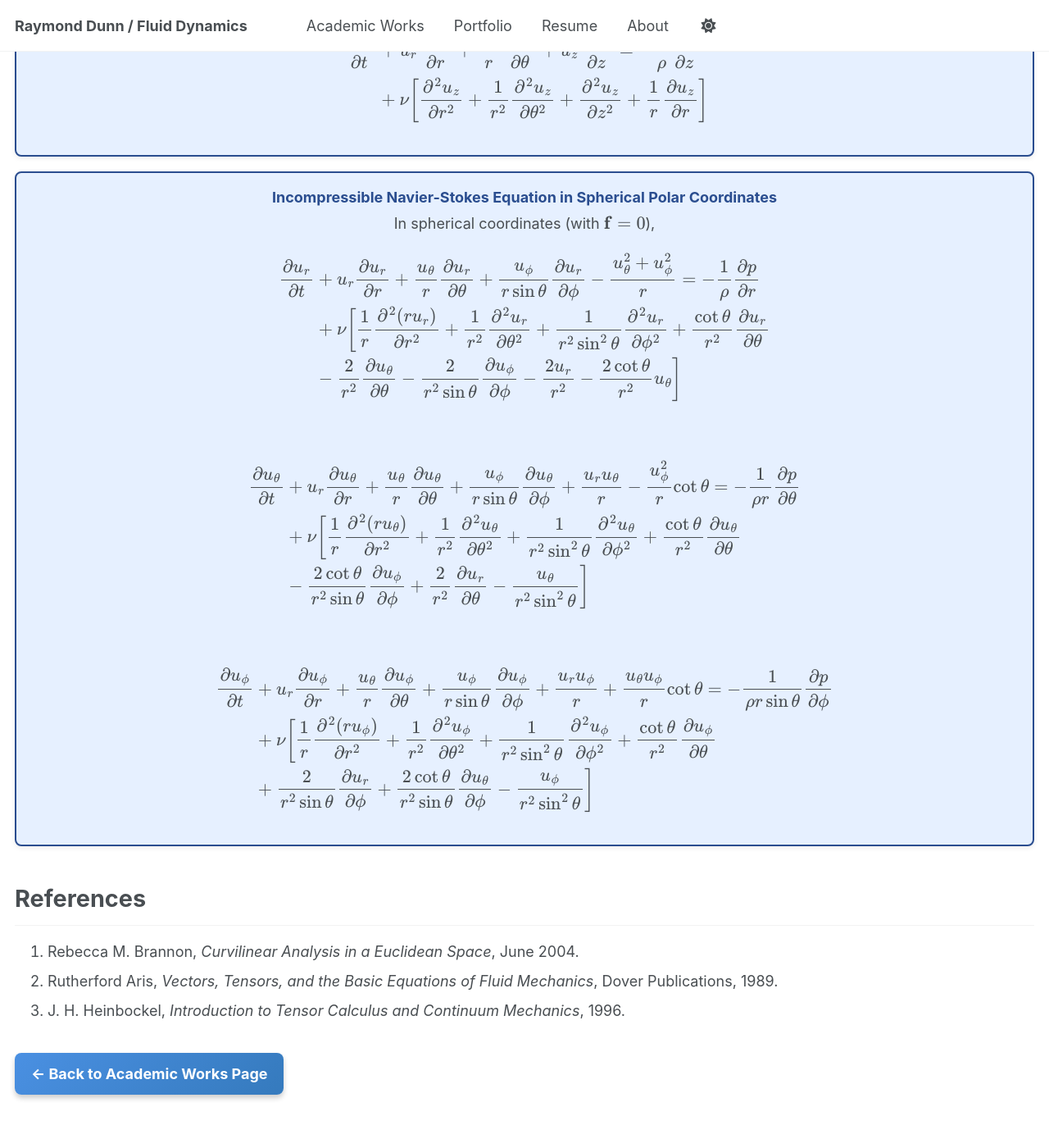
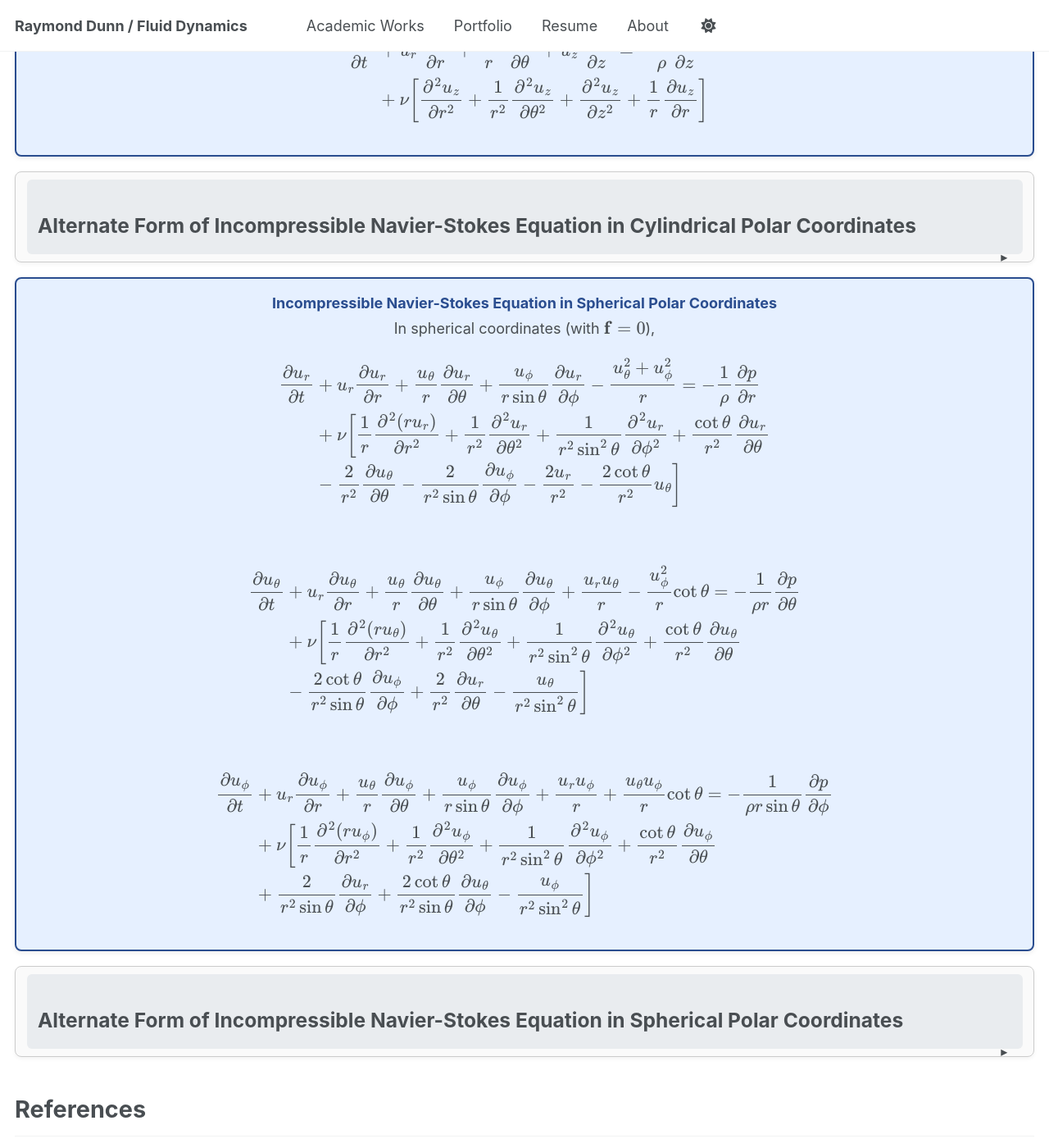
Before and after one commit to Raymond-gif/Raymond-gif.github.io, a Jekyll site: the page built from _academics/tensorcalculus.md, in a window 1280 px wide and 1400 px high, scrolled down 24408 px. Shown: the whole window at 82% size. Built offline with Jekyll 4.4.1, drawn with Linux system fonts in a browser that asks for light colours; a script that is not in the unit is left out; part of the change alters nothing that is shown.

Commit message:
im not sure what i did

```diff
--- a/_academics/tensorcalculus.md
+++ b/_academics/tensorcalculus.md
@@ -1161,6 +1161,30 @@ $$\begin{align*}
   </div>
 </div>
 
+<details class="custom-collapse" >
+  <summary><h3> Alternate Form of Incompressible Navier-Stokes Equation in Cylindrical Polar Coordinates </h3></summary>
+  <div class="collapse-content">
+
+In cylindrical coordinates (with \( \mathbf{f}=0 \)),
+
+$$\begin{align*}
+    \dfrac{\partial u_r}{\partial t} &+ u_r \dfrac{\partial u_r}{\partial r} + \dfrac{u_\theta}{r}\dfrac{\partial u_r}{\partial \theta} + u_z \dfrac{\partial u_r}{\partial z}-\dfrac{u_\theta^2}{r} = -\dfrac{1}{\rho} \dfrac{\partial p}{\partial r} \\
+    &+ \nu \bigg\{ \dfrac{\partial}{\partial r} \left[ \dfrac{1}{r} \dfrac{\partial}{\partial r} (r u_r) \right] + \dfrac{1}{r^2} \dfrac{\partial^2 u_r}{\partial \theta^2} + \dfrac{\partial^2 u_r}{\partial z^2} - \dfrac{2}{r^2} \dfrac{\partial u_\theta}{\partial \theta} \bigg\}
+\end{align*}$$
+<br>
+$$\begin{align*}
+    \dfrac{\partial u_\theta}{\partial t} &+u_r \dfrac{\partial u_\theta}{\partial r} + \dfrac{u_\theta}{r} \dfrac{\partial u_\theta}{\partial \theta} + u_z \dfrac{\partial u_\theta}{\partial z} + \dfrac{u_r u_\theta}{r} = -\dfrac{1}{\rho r} \dfrac{\partial p}{\partial \theta} \\
+    &+ \nu \bigg\{ \dfrac{\partial}{\partial r} \left[ \dfrac{1}{r} \dfrac{\partial}{\partial r} (r u_\theta) \right] + \dfrac{1}{r^2} \dfrac{\partial^2 u_\theta}{\partial \theta^2} + \dfrac{\partial^2 u_\theta}{\partial z^2} + \dfrac{2}{r^2} \dfrac{\partial u_r}{\partial \theta}\bigg\}
+\end{align*}$$
+<br>
+$$\begin{align*}
+    \dfrac{\partial u_z}{\partial t} &+ u_r \dfrac{\partial u_z}{\partial r} + \dfrac{u_\theta}{r} \dfrac{\partial u_z}{\partial \theta} + u_z\dfrac{\partial u_z}{\partial z} = - \dfrac{1}{\rho} \dfrac{\partial p}{\partial z}  \\
+    &+ \nu \bigg\{ \dfrac{1}{r} \dfrac{\partial}{\partial r} \left[ r \dfrac{\partial u_z}{\partial r}\right] + \dfrac{1}{r^2} \dfrac{\partial^2 u_z}{\partial \theta^2} + \dfrac{\partial^2 u_z}{\partial z^2}\bigg\}
+\end{align*}$$
+
+  </div>
+</details>
+
 <div class="equation-box">
   <h4 id="ns-spherical">Incompressible Navier-Stokes Equation in Spherical Polar Coordinates</h4>
   <div>
@@ -1185,6 +1209,28 @@ $$\begin{align*}
 \end{align*}$$
   </div>
 </div>
+
+<details class="custom-collapse" >
+  <summary><h3> Alternate Form of Incompressible Navier-Stokes Equation in Spherical Polar Coordinates </h3></summary>
+  <div class="collapse-content">
+In spherical coordinates (with \( \mathbf{f}=0 \)),
+
+$$\begin{align*}
+    \dfrac{\partial u_r}{\partial t} &+ u_r \dfrac{\partial u_r}{\partial r} + \dfrac{u_\theta}{r}\dfrac{\partial u_r}{\partial \theta} + \dfrac{u_\phi}{r \sin \theta} \dfrac{\partial u_r}{\partial \phi}-\dfrac{u_\theta^2+u_\phi^2}{r} = - \dfrac{1}{\rho} \dfrac{\partial p}{\partial r} \\
+    &+ \nu \bigg\{ \dfrac{\partial}{\partial r} \left[ \dfrac{1}{r^2} \dfrac{\partial}{\partial r} (r^2 u_r)\right] + \dfrac{1}{r^2 \sin \theta} \dfrac{\partial}{\partial \theta} \left( \sin \theta \dfrac{\partial u_r}{\partial \theta} \right) + \dfrac{1}{r^2 \sin^2 \theta} \dfrac{\partial^2 u_r}{\partial \phi^2}-\dfrac{2}{r^2 \sin \theta} \dfrac{\partial}{\partial \theta} (u_\theta \sin \theta) - \dfrac{2}{r^2 \sin \theta} \dfrac{\partial u_\phi}{\partial \phi}\bigg\}
+\end{align*}$$
+<br>
+$$\begin{align*}
+    \dfrac{\partial u_\theta}{\partial t} &+u_r \dfrac{\partial u_\theta}{\partial r} + \dfrac{u_\theta}{r} \dfrac{\partial u_\theta}{\partial \theta} + \dfrac{u_\phi}{r \sin \theta} \dfrac{\partial u_\theta}{\partial \phi} + \dfrac{u_r u_\theta}{r}-\dfrac{u_\phi^2}{r}\cot \theta = -\dfrac{1}{\rho r} \dfrac{\partial p}{\partial \theta} \\
+    &+ \nu \bigg\{ \dfrac{1}{r^2} \dfrac{\partial}{\partial r} \left[ r^2 \dfrac{\partial u_\theta}{\partial r}\right]  + \dfrac{1}{r^2} \dfrac{\partial}{\partial \theta} \left[ \dfrac{1}{\sin \theta} \dfrac{\partial}{\partial \theta} (u_\theta \sin \theta)\right] + \dfrac{1}{r^2 \sin^2 \theta} \dfrac{\partial^2 u_\theta}{\partial \phi^2} + \dfrac{2}{r^2} \dfrac{\partial u_r}{\partial \theta} - \dfrac{2 \cot \theta}{r^2 \sin \theta} \dfrac{\partial u_\phi}{\partial \phi}\bigg\}
+\end{align*}$$
+<br>
+$$\begin{align*}
+    \dfrac{\partial u_\phi}{\partial t} &+ u_r \dfrac{\partial u_\phi}{\partial r} + \dfrac{u_\theta}{r} \dfrac{\partial u_\phi}{\partial \theta} + \dfrac{u_\phi}{r \sin \theta}\dfrac{\partial u_\phi}{\partial \phi} + \dfrac{u_r u_\phi}{r} + \dfrac{u_\theta u_\phi}{r} \cot \theta = -\dfrac{1}{\rho r \sin \theta} \dfrac{\partial p}{\partial \phi} \\
+    &+ \nu \bigg\{ \dfrac{1}{r^2} \dfrac{\partial}{\partial r} \left[ r^2 \dfrac{\partial u_\phi}{\partial r}\right] + \dfrac{1}{r^2} \dfrac{\partial}{\partial \theta} \left[ \dfrac{1}{\sin \theta} \dfrac{\partial}{\partial \theta} \left( u_\phi \sin \theta \right) \right] + \dfrac{1}{r^2 \sin^2 \theta} \dfrac{\partial^2 u_\phi}{\partial \phi^2} + \dfrac{2}{r^2 \sin \theta} \dfrac{\partial u_r}{\partial \phi} + \dfrac{2 \cot \theta}{r^2 \sin \theta} \dfrac{\partial u_\theta}{\partial \phi} \bigg\}
+\end{align*}$$
+  </div>
+</details>
 
 <h2 id="references">References</h2>
 
```
